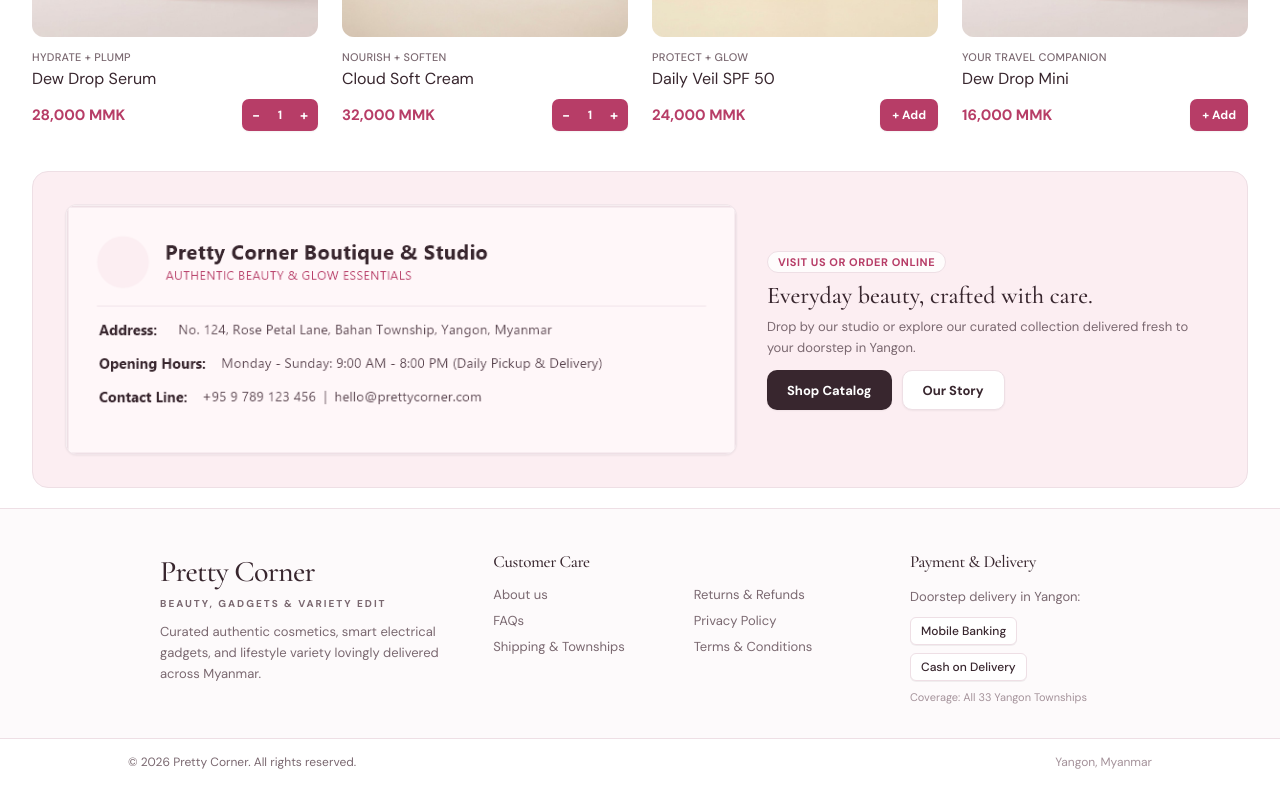
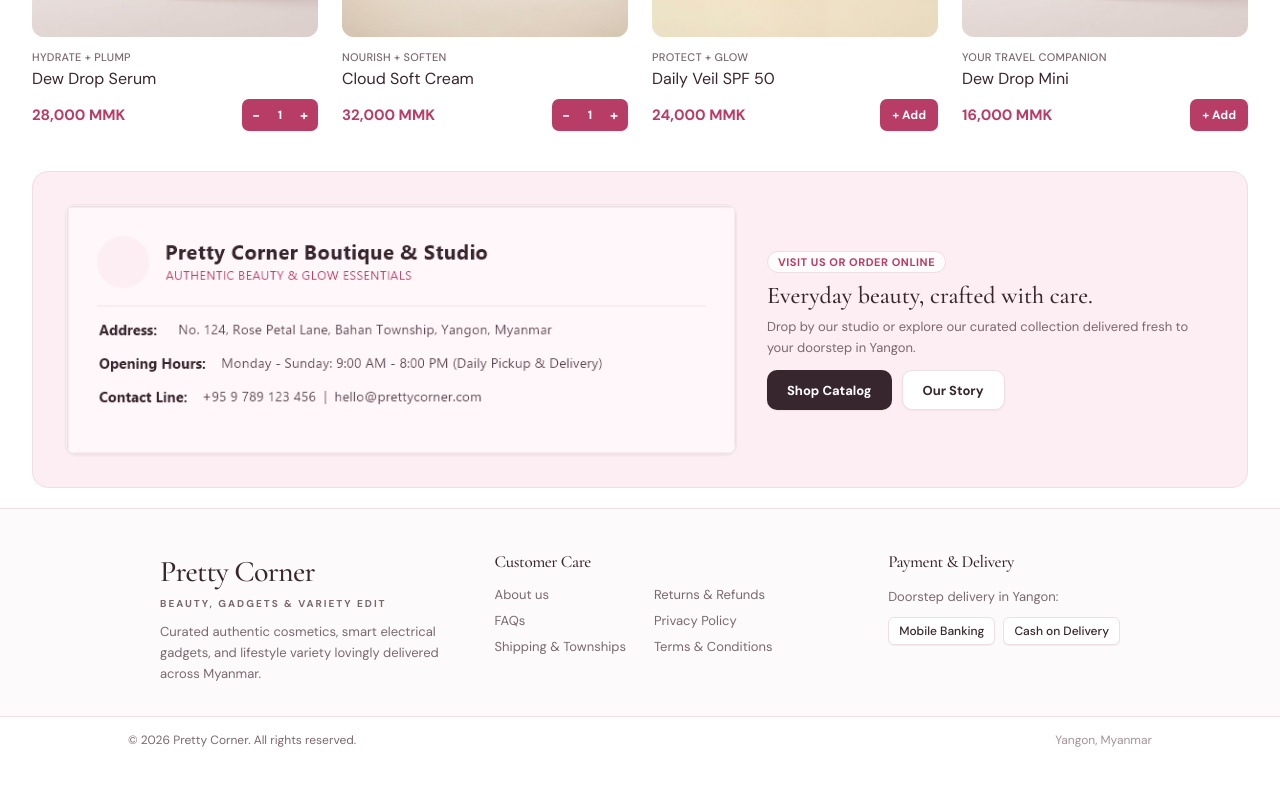
Before and after one commit to TheinMinHtet/Pretty_Corner, a Next.js app: page / in a window 1280 px wide. Shown: the part 1132-1917 px from the top of the page. After the commit the page ends 1895 px from the top, so only its background shows below. Built offline with nearby package versions, Linux system fonts and the light colour scheme.

Commit message:
style(footer): center Customer Care 3x3 links and remove 33 townships line

```diff
--- a/src/components/Footer.tsx
+++ b/src/components/Footer.tsx
@@ -6,11 +6,11 @@ import Link from 'next/link';
 export default function Footer() {
   return (
     <footer className="w-full bg-[#fdfafb] border-t border-[#eedfe5] mt-auto">
-      {/* 1. Main Footer Grid: Centered max-w-5xl container with evenly balanced columns */}
+      {/* 1. Main Footer Grid: 3 balanced sections (Left: Brand, Center: Customer Care, Right: Payment) */}
       <div className="max-w-5xl mx-auto px-5 sm:px-6 lg:px-8 pt-6 sm:pt-8 lg:pt-10 pb-6 sm:pb-8">
-        <div className="grid grid-cols-1 sm:grid-cols-2 md:grid-cols-12 gap-6 sm:gap-8 lg:gap-10 items-start">
-          {/* Column 1: Brand & Philosophy (4 cols on desktop) */}
-          <div className="sm:col-span-2 md:col-span-4 flex flex-col space-y-2 sm:space-y-2.5">
+        <div className="grid grid-cols-1 sm:grid-cols-2 md:grid-cols-3 gap-6 sm:gap-8 lg:gap-10 items-start">
+          {/* Column 1: Brand & Philosophy */}
+          <div className="sm:col-span-2 md:col-span-1 flex flex-col space-y-2 sm:space-y-2.5">
             <Link href="/" className="inline-block group">
               <span className="font-serif text-[26px] sm:text-[28px] lg:text-[30px] font-medium text-[#38262e] tracking-tight group-hover:text-[#b73d67] transition-colors">
                 Pretty Corner
@@ -25,12 +25,13 @@ export default function Footer() {
             </p>
           </div>
 
-          {/* Column 2: Customer Care (5 cols on desktop, 2-column balanced link matrix) */}
-          <div className="sm:col-span-1 md:col-span-5">
+          {/* Column 2: Customer Care (Centered with balanced 3 & 3 links) */}
+          <div className="sm:col-span-1 md:col-span-1 flex flex-col md:items-center">
+            <div className="w-fit">
               <h4 className="font-serif text-[16px] sm:text-[17px] font-medium text-[#38262e] mb-2.5 sm:mb-3 tracking-tight">
                 Customer Care
               </h4>
-            <ul className="grid grid-cols-2 gap-x-4 sm:gap-x-6 gap-y-2 text-[12px] sm:text-[13px] text-[#7a6870] leading-snug">
+              <ul className="grid grid-cols-2 gap-x-5 sm:gap-x-7 gap-y-2 text-[12px] sm:text-[13px] text-[#7a6870] leading-snug">
                 <li>
                   <Link href="/about" className="hover:text-[#b73d67] transition-colors inline-block">
                     About us
@@ -63,9 +64,11 @@ export default function Footer() {
                 </li>
               </ul>
             </div>
+          </div>
 
-          {/* Column 3: Payment & Delivery (3 cols on desktop) */}
-          <div className="sm:col-span-1 md:col-span-3">
+          {/* Column 3: Payment & Delivery (Right-aligned on desktop) */}
+          <div className="sm:col-span-1 md:col-span-1 flex flex-col md:items-end">
+            <div className="w-fit">
               <h4 className="font-serif text-[16px] sm:text-[17px] font-medium text-[#38262e] mb-2.5 sm:mb-3 tracking-tight">
                 Payment & Delivery
               </h4>
@@ -80,9 +83,7 @@ export default function Footer() {
                   Cash on Delivery
                 </span>
               </div>
-            <p className="text-[11px] text-[#a4929a] mt-2">
-              Coverage: All 33 Yangon Townships
-            </p>
+            </div>
           </div>
         </div>
       </div>
```
Lines whose indentation alone changed are shown as unchanged.
